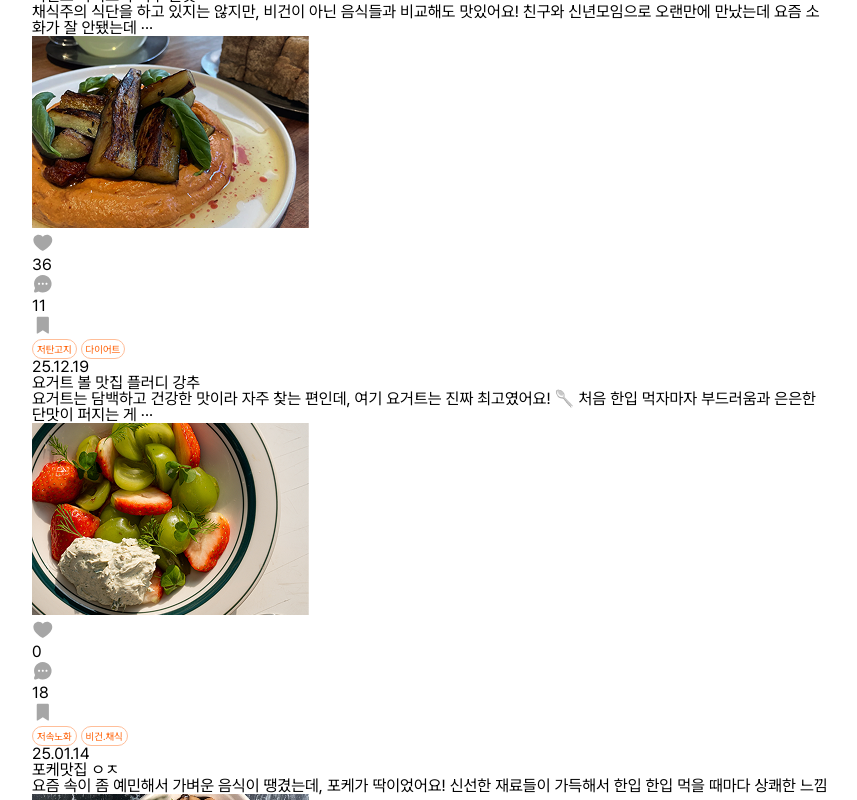
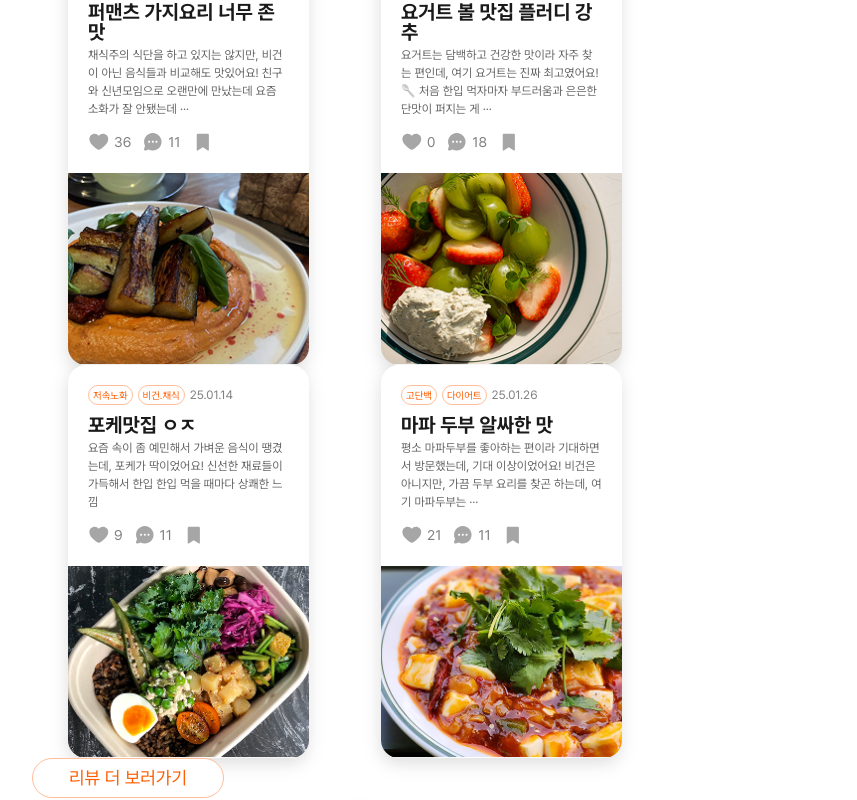
Before and after one commit to hyun2e/weat-landing, a React (Vite) app: page / in a window 1280 px wide. Shown: the part 2620-3420 px from the top of the page, without its empty margins (208-1065 px from the left). Built offline with nearby package versions, Linux system fonts and the light colour scheme.

Commit message:
card edit

```diff
--- a/src/components/Card_review.jsx
+++ b/src/components/Card_review.jsx
@@ -1,62 +1,144 @@
 import React from "react";
-import Chip from "../components/Chip"; // Chip 컴포넌트 불러오기
+import Chip from "../components/Chip";
 import styled from "styled-components";
 
-const CardContainer = styled.div`
-  /* 스타일 입력   */
+/* 카드 외부 타이틀 */
+const CardTitle = styled.h2`
+  text-align: center; /* ✅ 카드 바깥 타이틀 중앙 정렬 */
+  font-size: 28px;
+  font-weight: bold;
+  margin-bottom: 40px;
 `;
 
-const CardWrapper = styled.div`
-  /* 스타일 입력   */
+/* 카드 컨테이너 */
+const CardContainer = styled.div`
+  width: 276px;
+  background: white;
+  border-radius: 18px;
+  box-shadow: -1px 6px 16px rgba(131, 131, 131, 0.25);
+  overflow: hidden;
+  display: flex;
+  flex-direction: column;
+  transition: transform 0.2s ease-in-out;
+  margin: 0 auto; /* ✅ 카드 중앙 정렬 */
+
 `;
 
-const CardHeader = styled.div`
-  /* 스타일 입력   */
+/* 카드 내부 텍스트 영역 */
+const CardWrapper = styled.div`
+  width: 100%;
+  padding: 20px;
+  box-sizing: border-box;
+  text-align: left; /* ✅ 카드 내부 텍스트 좌측 정렬 */
 `;
 
+/* 카드 이미지 */
+const CardImage = styled.div`
+  width: 100%;
+  height: 192px;
+  overflow: hidden;
+
+  img {
+    width: 100%;
+    height: 100%;
+    object-fit: cover;
+  }
+`;
+
+/* 카드 헤더 (칩 + 날짜) */
+const CardHeader = styled.div`
+  display: flex;
+  align-items: center;
+  justify-content: flex-start; /* ✅ 좌측 정렬 */
+  flex-wrap: wrap;
+  font-size: 12px;
+  color: #808080;
+  gap: 5px;
+`;
+
+/* 카드 본문 */
 const CardBody = styled.div`
-  /* 스타일 입력   */
+  margin-top: 10px;
+
+  .card-title {
+    font-size: 20px;
+    font-weight: bold;
+    color: #1A1A1A;
+    word-wrap: break-word;
+    white-space: normal;
+  }
+
+  .card-content {
+    font-size: 12px;
+    color: #666666;
+    margin-top: 4px;
+    line-height: 1.5;
+    word-wrap: break-word;
+    white-space: normal;
+  }
+`;
+
+/* 카드 푸터 */
+const CardFooter = styled.div`
+  display: flex;
+  justify-content: flex-start; /* ✅ 좌측 정렬 */
+  align-items: center;
+  margin-top: 13px;
+  font-size: 14px;
+  color: #808080;
+  gap: 11px;
+`;
+
+const CardIcon = styled.div`
+  display: flex;
+  align-items: center;
+  gap: 4px;
 `;
 
 const Card_review = ({ review }) => {
   return (
+    <>
+      {/* 카드 외부 타이틀 (가운데 정렬) */}
+      <CardTitle>{review.mainTitle}</CardTitle>
+
       <CardContainer>
-      {/* 카드 텍스트 부분 */}
+        {/* 카드 */}
         <CardWrapper>
-        {/* 카드 헤더: 칩(라벨), 날짜 */}
+          {/* 카드 헤더 */}
           <CardHeader>
-          <Chip>{review.chip}</Chip> {/* Chip 컴포넌트 사용 */}
+            <Chip>{review.chip}</Chip>
             <Chip>{review.chip2}</Chip>
             <p>{review.date}</p>
           </CardHeader>
 
-        {/* 카드 바디: 제목과 내용 */}
+          {/* 카드 바디 */}
           <CardBody>
             <p className="card-title">{review.title}</p>
             <p className="card-content">{review.content}</p>
           </CardBody>
 
-        {/* 카드 이미지 */}
-        <div className="card-image">
-          <img src={review.image} alt="restaurant" />
-        </div>
-
-        {/* 카드 푸터: 좋아요, 댓글, 공유 아이콘 */}
-        <div className="card-footer">
-          <div className="card-icon">
+          {/* 카드 푸터 */}
+          <CardFooter>
+            <CardIcon>
               <img src={review.likeIcon} alt="like" />
               <p>{review.likeCount}</p>
-          </div>
-          <div className="card-icon">
+            </CardIcon>
+            <CardIcon>
               <img src={review.ChatIcon} alt="chat" />
               <p>{review.ChatCount}</p>
-          </div>
-          <div className="card-icon">
+            </CardIcon>
+            <CardIcon>
               <img src={review.BookMarkIcon} alt="bookmark" />
-          </div>
-        </div>
+            </CardIcon>
+          </CardFooter>
         </CardWrapper>
+
+        {/* 이미지 */}
+        <CardImage>
+          <img src={review.image} alt="restaurant" />
+        </CardImage>
       </CardContainer>
+    </>
   );
 };
 
--- a/src/sections/Review.jsx
+++ b/src/sections/Review.jsx
@@ -1,7 +1,12 @@
 import React from "react";
 import Button from "../components/Button";
 import Card_review from "../components/Card_review";
-
+import styled from "styled-components";
+const CardListWrapper = styled.div`
+  display: flex;
+  flex-direction: arrow;
+  gap: 36px;
+  width: 590px;`
 function Review() {
   // 리뷰 데이터 배열
   const reviews = [
@@ -64,17 +69,19 @@ function Review() {
   ];
 
   return (
-    <div className="review-container">
+    <div>
       {/* 페이지 제목 */}
       <h2>사용자들과 생생하고 신뢰도 높은 리뷰를 공유해보세요</h2>
 
       {/* 리뷰 카드 리스트 */}
-      <div className="card-list">
+      <CardListWrapper>
         <Card_review review={reviews[0]} />
         <Card_review review={reviews[1]} />
+      </CardListWrapper>
+      <CardListWrapper>
         <Card_review review={reviews[2]} />
         <Card_review review={reviews[3]} />
-      </div>
+      </CardListWrapper>
 
       {/* 리뷰 더 보기 버튼 */}
       <Button type="outline-btn" href="/characters">
```
Lines whose indentation alone changed are shown as unchanged.
